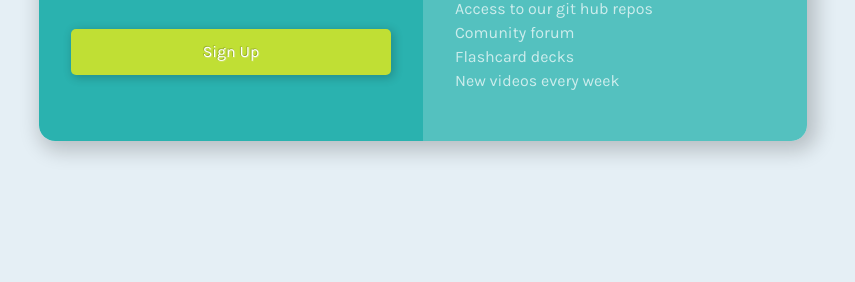
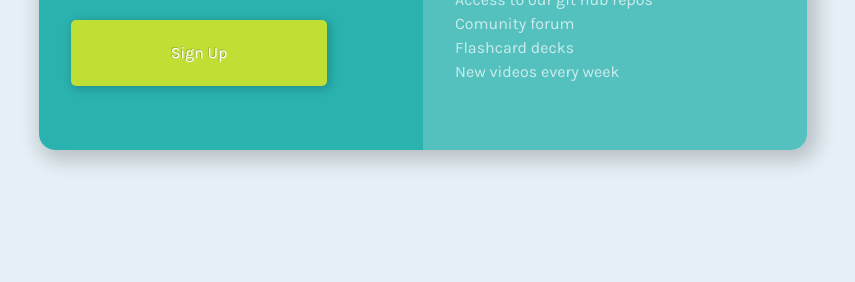
Before and after one commit to HMQM-0/FEDMentor-SingleGrid-Exercise, a plain HTML site: page index.html in a window 1280 px wide. Shown: the part 518-800 px from the top of the page, without its empty margins (217-1072 px from the left). Drawn offline with Linux system fonts and the light colour scheme.

Commit message:
final commit

```diff
--- a/css/style.css
+++ b/css/style.css
@@ -110,7 +110,7 @@ font-weight: 400;
   color: white;
   transition-duration: 0.4s;
   display: block;
-  padding: 10px;
+  padding: 20px;
   text-shadow: rgba(0,0,0,0.1) -1px 0, rgba(0,0,0,0.1) 0 -1px,
   rgba(255,255,255,0.1) 1px 0, rgba(255,255,255,0.1) 0 1px,
   rgba(0,0,0,0.1) -1px -1px, rgba(255,255,255,0.1) 1px 1px;
@@ -143,7 +143,7 @@ font-weight: 400;
   font-weight: 200;
 }
 button{
-  width: 100%;
+  width: 80%;
   color: white;
   border-radius: 5px;
   display: block;
@@ -190,5 +190,4 @@ button:hover{
       border-bottom-right-radius:1em;
       border-bottom-left-radius:1em;
     }
-
 }
```
